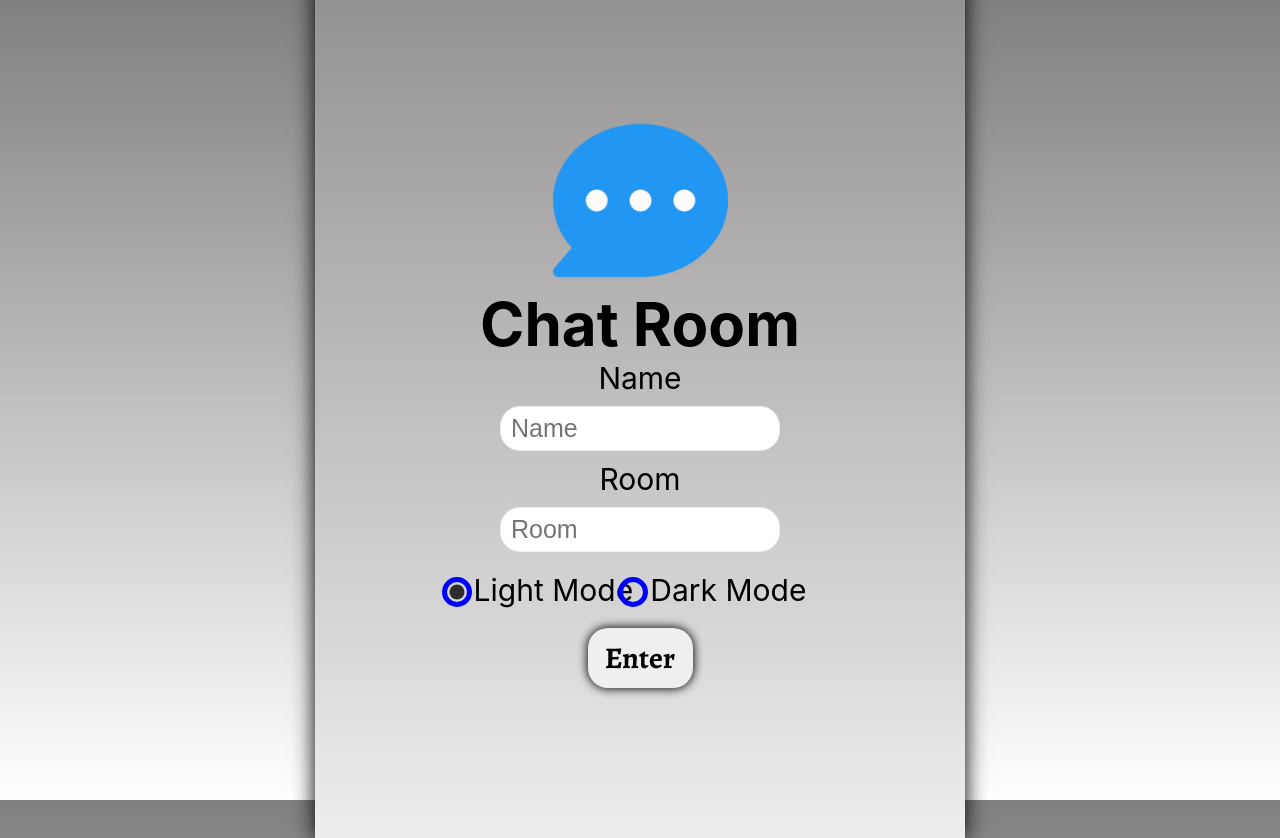
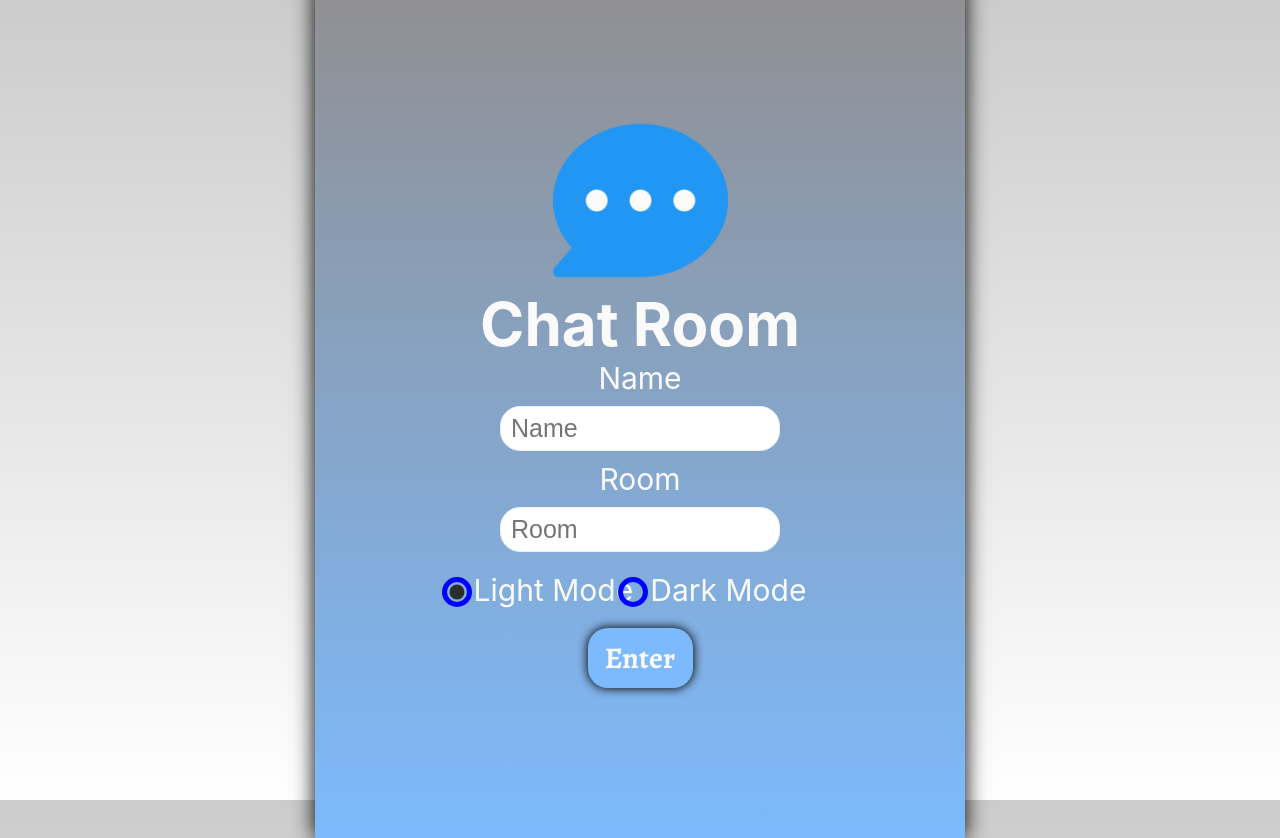
Before and after one commit to josesales/chat-room, a React (Create React App) app in the folder client/: page /login in a window 1280 px wide. Built offline with nearby package versions, Linux system fonts and the light colour scheme.

Commit message:
Working on Login component layout of light and dark mode

```diff
--- a/client/src/globalStyles.js
+++ b/client/src/globalStyles.js
@@ -25,6 +25,7 @@ const GlobalStyles = createGlobalStyle`
         -webkit-font-smoothing: antialiased;
         -moz-osx-font-smoothing: grayscale;
         background-image: ${({ theme }) => theme.bodyColorGradient};
+        color: ${({ theme }) => theme.color};
         box-sizing: border-box;
       }`;
 
--- a/client/src/pages/login/Login.jsx
+++ b/client/src/pages/login/Login.jsx
@@ -1,10 +1,12 @@
 import React, { useContext, useEffect, useState } from 'react';
 import { Redirect } from 'react-router-dom';
-import logo from "../../assets/logo-200x200.png";
-import './Login.scss';
+import logoLight from "../../assets/logo-200x200.png";
+import logoDark from "../../assets/logo-200x200-dark.png";
 import { WebSocketContext } from '../../context/WebSocketContext';
 import { useSelector } from 'react-redux';
 import Theme from '../../components/theme/Theme';
+import { CenterStyles, InputStyles, LoginContainerStyles, LogoStyles, SubmitStyles } from './LoginStyles';
+
 
 const Login = () => {
 
@@ -13,6 +15,7 @@ const Login = () => {
     const context = useContext(WebSocketContext);
 
     const user = useSelector(state => state.userReducer.user);
+    const theme = useSelector(state => state.themeReducer.theme);
 
     const onUserFieldsChange = event => {
         const { value, name } = event.target;
@@ -44,29 +47,31 @@ const Login = () => {
             {
                 user ? <Redirect to="/" /> :
 
-                    <div className="login-container">
+                    <LoginContainerStyles>
+
                         <form onSubmit={onSubmitHandler}>
-                            <div className="login-container__center">
 
-                                <img title="Home" src={logo} alt="Food Helper Logo"
-                                    className="login-container__center--logo" />
+                            <CenterStyles>
+
+                                <LogoStyles title="Home" src={theme == 'light' ? logoLight : logoDark}
+                                    alt="Food Helper Logo" className="login-container__center--logo" />
 
                                 <h1>Chat Room</h1>
 
                                 <label>Name</label>
-                                <input type="text" className="login-container__input" placeholder="Name" autoComplete="off"
-                                    value={userFields.name} name="name" onChange={onUserFieldsChange} />
+                                <InputStyles type="text" className="login-container__input" placeholder="Name"
+                                    autoComplete="off" value={userFields.name} name="name" onChange={onUserFieldsChange} />
 
                                 <label>Room</label>
-                                <input type="text" className="login-container__input" placeholder="Room" autoComplete="off"
-                                    value={userFields.room} name="room" onChange={onUserFieldsChange} />
+                                <InputStyles type="text" className="login-container__input" placeholder="Room"
+                                    autoComplete="off" value={userFields.room} name="room" onChange={onUserFieldsChange} />
 
                                 <Theme />
 
-                                <input type="submit" value="Enter" className="login-container__submit" />
-                            </div>
+                                <SubmitStyles type="submit" value="Enter" />
+                            </CenterStyles>
                         </form>
-                    </div>
+                    </LoginContainerStyles>
             }
         </React.Fragment>
     )
--- /dev/null
+++ b/client/src/pages/login/LoginStyles.js
@@ -0,0 +1,74 @@
+import styled from 'styled-components';
+
+export const LoginContainerStyles = styled.div`
+    width: 100vw;
+    height: 100vh;
+    display: flex;
+    justify-content: center;
+    align-items: center;
+    font-size: 3rem;
+`;
+
+export const CenterStyles = styled.div`
+    box-shadow: 0px 0px 2rem 1px #0e0f11;
+    background-image: ${({ theme }) => theme.loginCenterContainer};
+    padding: 15rem;
+    width: 65rem;
+    display: flex;
+    flex-direction: column;
+    justify-content: center;
+    align-items: center;
+
+    @media only screen and (max-width: 45em) {
+        font-size: 2rem;
+        padding: 8rem;
+        width: 50rem;
+    }
+`;
+
+export const LogoStyles = styled.img`
+    width: 50%;
+
+    @media only screen and (max-width: 45em) {
+        width: 40%;
+    }
+`;
+
+export const InputStyles = styled.input`
+    margin-top: 1rem;
+    margin-bottom: 1rem;
+    width: 80%;
+    height: 4.5rem;
+    font-size: 2.5rem;
+
+    border: 1px solid #eeeeee;
+    padding: 1rem;
+    outline: none;
+    border-radius: 2rem;
+    transition: all .3s;
+
+    &:focus {
+        width: 100%;
+    }
+`;
+
+export const SubmitStyles = styled.input`
+    width: 30%;
+    margin-top: 1rem;
+    padding: 1rem;
+    font-size: 3rem;
+    outline: none;
+    border-radius: 2rem;
+    cursor: pointer;
+    border: none;
+    box-shadow: 0px 0px 1rem 1px #0e0f11;
+    font-family: 'Alegreya', serif;
+    font-weight: 700;
+    background: ${({ theme }) => theme.buttonColor};
+    color: ${({ theme }) => theme.color};
+
+    &:hover {
+        background: ${({ theme }) => theme.buttonColorHover};
+        color: ${({ theme }) => theme.colorHover};
+    }
+`;
--- a/client/src/theme.js
+++ b/client/src/theme.js
@@ -1,13 +1,19 @@
 export const light = {
-    bodyColorGradient: 'linear-gradient(to top, white, grey)',
-    text: '#363537',
-    toggleBorder: '#FFF',
+    bodyColorGradient: 'linear-gradient(to top, #FFFFFF, #ccc)',
+    loginCenterContainer: 'linear-gradient(to top, #7cbafd, #918e8e)',
+    color: '#FAFAFA',
+    colorHover: '#222222',
+    buttonColor: '#7cbafd',
+    buttonColorHover: '#FFFFFF',
     gradient: 'linear-gradient(#39598A, #79D7ED)',
 }
 
 export const dark = {
-    bodyColorGradient: 'linear-gradient(to top, black, grey)',
-    text: '#FAFAFA',
-    toggleBorder: '#6B8096',
-    gradient: 'linear-gradient(#091236, #1E215D)',
+    bodyColorGradient: 'linear-gradient(to top, #222222, #222222)',
+    loginCenterContainer: 'linear-gradient(to top, #020202, #020202)',
+    color: '#239411',
+    colorHover: '#FFFFFF',
+    buttonColor: '#222222',
+    buttonColorHover: '#239411',
+    gradient: 'linear-gradient(#39598A, #79D7ED)',
 }
```
Also changed, not shown: client/src/assets/logo-200x200-dark.png (added).
